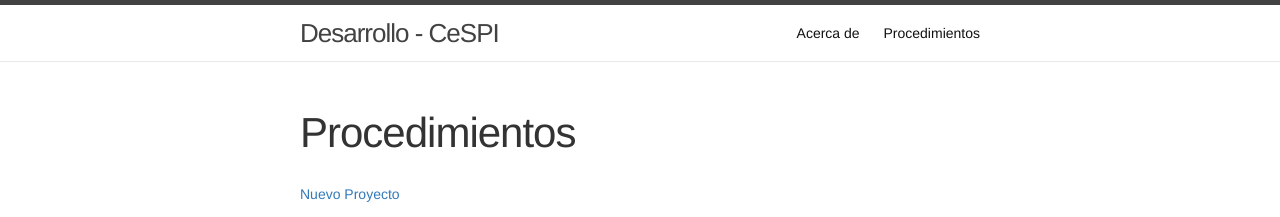
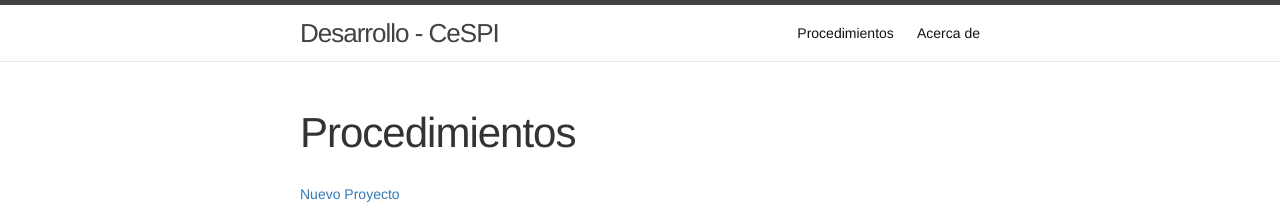
Before and after one commit to Desarrollo-CeSPI/desarrollo-cespi.github.io, a Jekyll site: the page built from pages/procs.md, in a window 1280 px wide. Shown: the top 217 px of the page. Built offline with Jekyll 4.4.1, drawn with Linux system fonts in a browser that asks for light colours.

Commit message:
Se agrego la opción 'order' en las páginas del menu para permitir ordenarlo de manera ascendente.

```diff
--- a/_includes/header.html
+++ b/_includes/header.html
@@ -14,7 +14,8 @@
       </a>
 
       <div class="trigger">
-        {% for my_page in site.pages %}
+        {% assign sorted_pages = site.pages | sort:"order" %}
+        {% for my_page in sorted_pages %}
           {% if my_page.title and my_page.show_in_navbar %}
           <a class="page-link" href="{{ my_page.url | prepend: site.baseurl }}">{{ my_page.title }}</a>
           {% endif %}
```
Also changed, not shown: pages/about.md (+1 -0 lines), pages/procs.md (+1 -0 lines).
